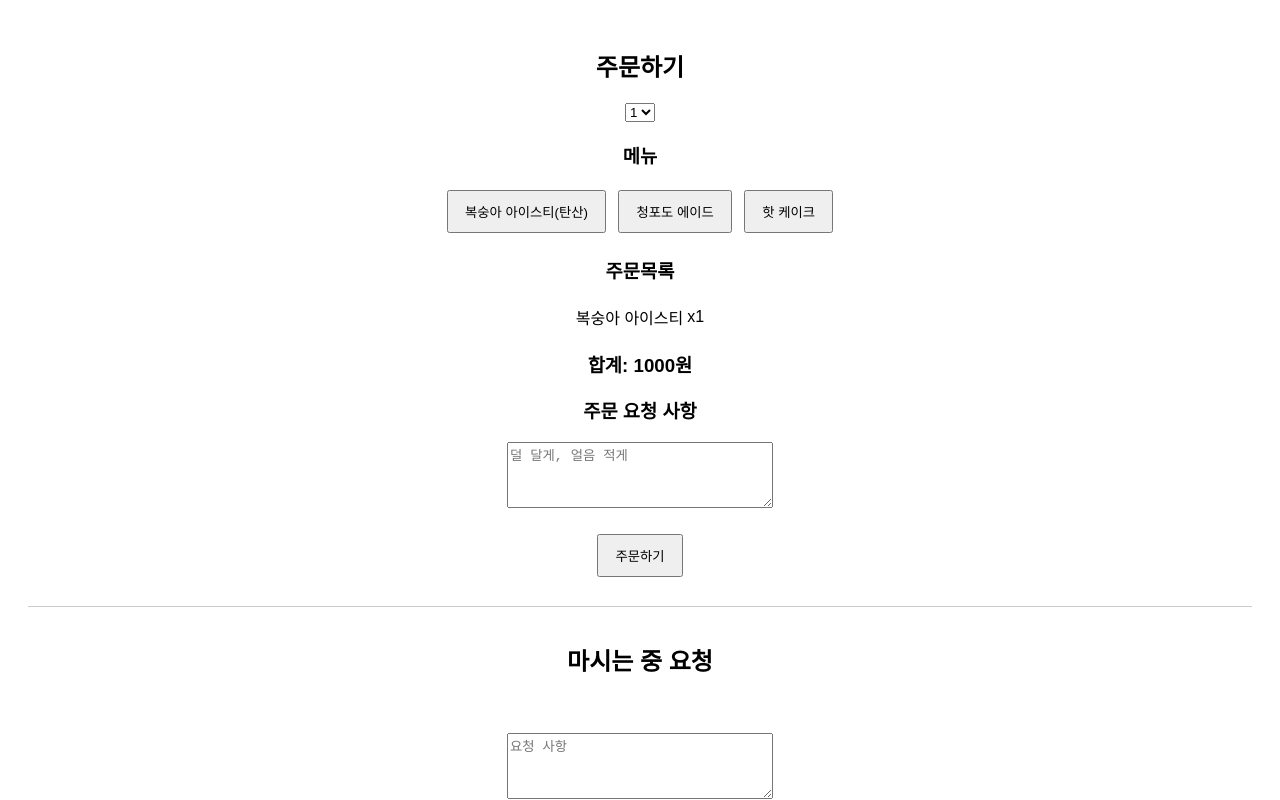
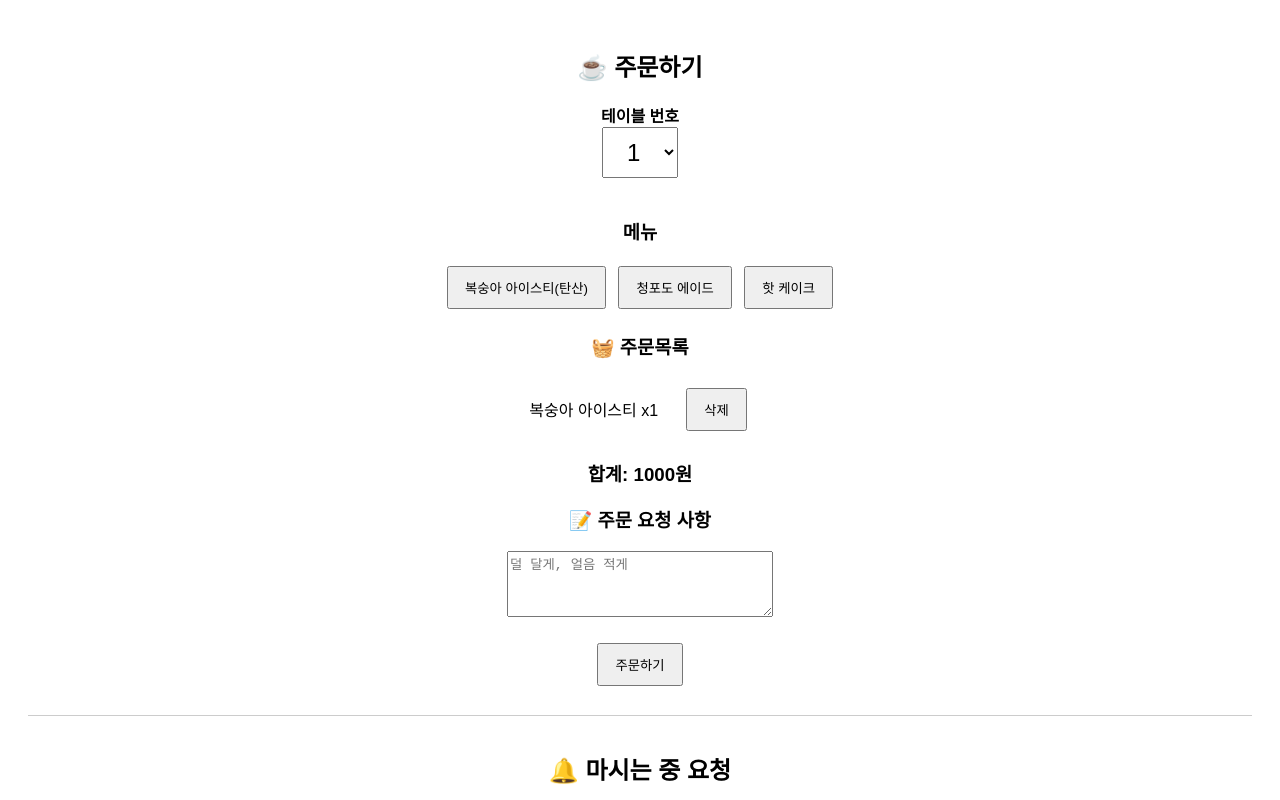
Before and after one commit to jw-astro09/8-class-cafe, a plain HTML site: page index.html in a window 1280 px wide. Both pictures are taken after a click on the button "복숭아 아이스티(탄산)". Shown: the top 800 px of the page. Drawn offline with Linux system fonts and the light colour scheme.

Commit message:
Refactor index.html for improved ordering system
Updated the HTML structure and styles for the cafe ordering system. Added functionality to remove items from the cart.

```diff
--- a/index.html
+++ b/index.html
@@ -6,16 +6,25 @@
 <style>
 body { font-family: sans-serif; text-align: center; padding: 20px; }
 button { padding: 10px 16px; margin: 4px; }
-table { margin: auto; }
+table { margin: auto; border-collapse: collapse; }
+td { padding: 6px 12px; }
 textarea { width: 260px; height: 60px; }
 .section { margin-top: 25px; border-top: 1px solid #ccc; padding-top: 15px; }
+
+/* 테이블 선택 박스 크게 */
+.table-select {
+  font-size: 24px;       /* 글자 크기 */
+  padding: 10px 20px;    /* 상하/좌우 여백 */
+  margin-bottom: 20px;   /* 아래 공간 */
+}
 </style>
 </head>
 <body>
 
-<h2>주문하기</h2>
+<h2>☕ 주문하기</h2>
 
-<select id="table">
+<label for="table"><b>테이블 번호</b></label><br>
+<select id="table" class="table-select">
   <option>1</option><option>2</option><option>3</option>
   <option>4</option><option>5</option>
 </select>
@@ -25,20 +34,17 @@ textarea { width: 260px; height: 60px; }
 <button onclick="add('청포도 에이드',1000)">청포도 에이드</button>
 <button onclick="add('핫 케이크',2000)">핫 케이크</button>
 
-<h3>주문목록</h3>
+<h3>🧺 주문목록</h3>
 <table id="cart"></table>
 <h3>합계: <span id="total">0</span>원</h3>
 
-<h3>주문 요청 사항</h3>
+<h3>📝 주문 요청 사항</h3>
 <textarea id="orderNote" placeholder="덜 달게, 얼음 적게"></textarea>
 <br><br>
 <button onclick="submitOrder()">주문하기</button>
 
-<!-- =================== -->
 <div class="section">
-<h2>마시는 중 요청</h2>
-
-<br><br>
+<h2>🔔 마시는 중 요청</h2>
 <textarea id="serviceText" placeholder="요청 사항"></textarea>
 <br>
 <button onclick="sendCustomService()">요청 사항</button>
@@ -56,23 +62,39 @@ firebase.initializeApp({
 const db = firebase.database();
 let cart = [];
 
+// 장바구니에 항목 추가
 function add(name, price) {
   const item = cart.find(i => i.name === name);
   item ? item.qty++ : cart.push({ name, price, qty: 1 });
   render();
 }
 
+// 장바구니 렌더링
 function render() {
   let sum = 0;
-  const table = document.getElementById("cart");
-  table.innerHTML = "";
-  cart.forEach(i => {
+  const tableEl = document.getElementById("cart");
+  tableEl.innerHTML = "";
+
+  cart.forEach((i, index) => {
     sum += i.price * i.qty;
-    table.innerHTML += `<tr><td>${i.name}</td><td>x${i.qty}</td></tr>`;
+    tableEl.innerHTML += `
+      <tr>
+        <td>${i.name} x${i.qty}</td>
+        <td><button onclick="removeItem(${index})">삭제</button></td>
+      </tr>
+    `;
   });
+
   document.getElementById("total").innerText = sum;
 }
 
+// 장바구니 항목 삭제
+function removeItem(index) {
+  cart.splice(index, 1);
+  render();
+}
+
+// 주문 제출
 function submitOrder() {
   if (!cart.length) return alert("메뉴를 선택하세요");
 
@@ -92,7 +114,7 @@ function submitOrder() {
   alert("주문 완료");
 }
 
-/* ===== 서비스 요청 ===== */
+// 마시는 중 요청 전송
 function sendService(msg) {
   db.ref("serviceRequests").push({
     table: table.value,
```
